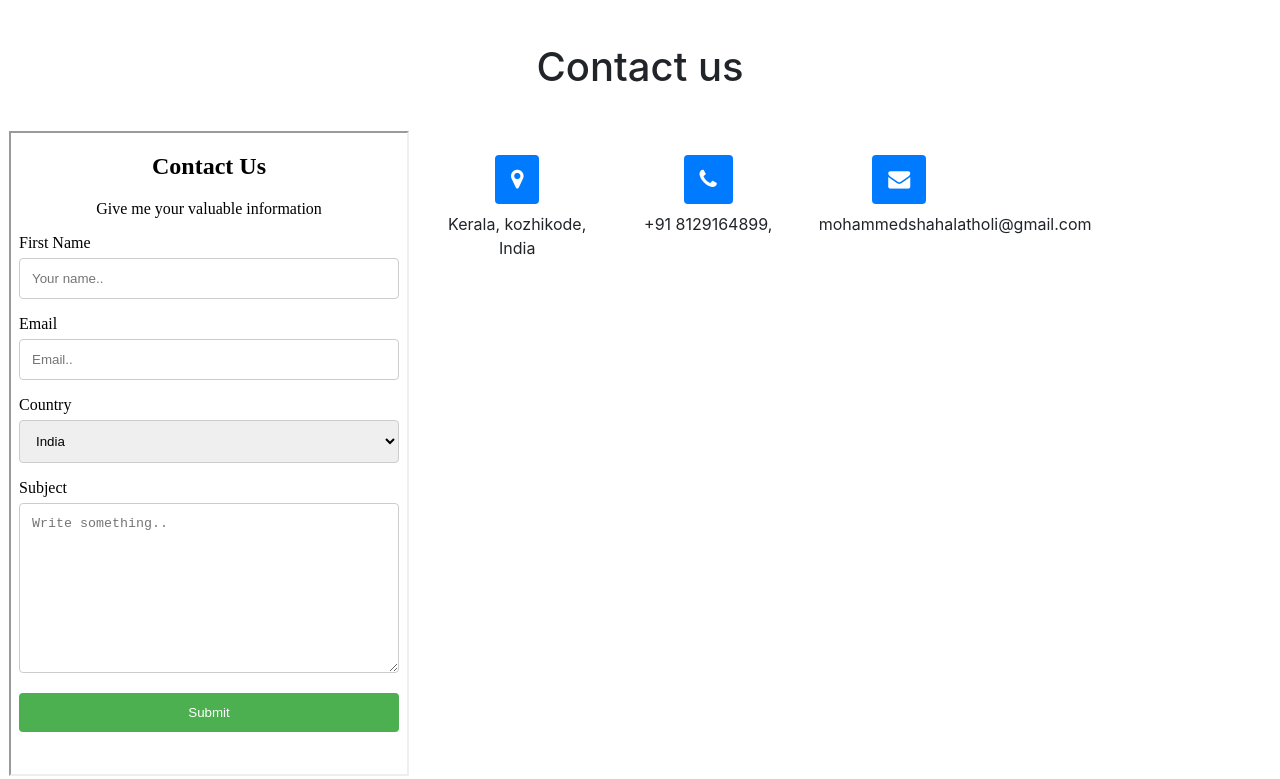
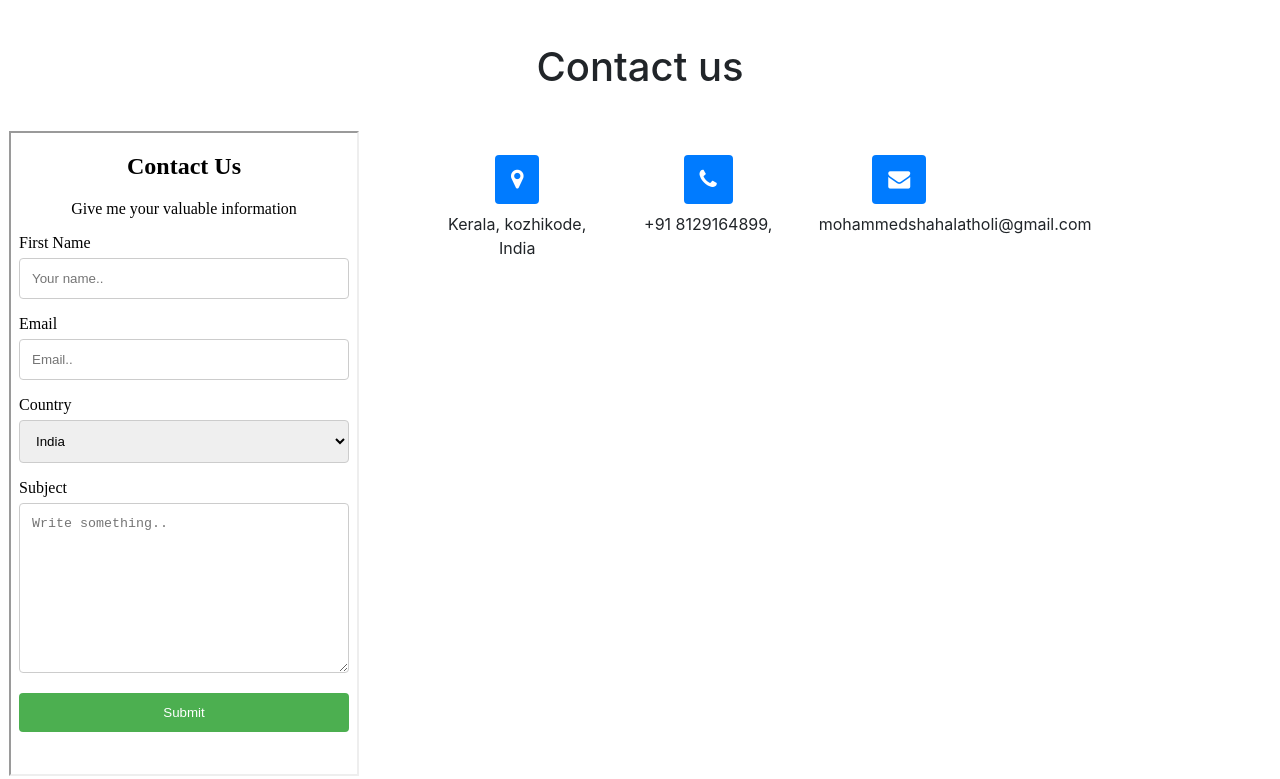
Before and after one commit to toonz25/myprofile, a plain HTML site: page index.html in a window 1280 px wide. Shown: the part 1360-2139 px from the top of the page. Drawn offline with nearby package versions, Linux system fonts and the light colour scheme.

Commit message:
resize the form

```diff
--- a/index.html
+++ b/index.html
@@ -185,7 +185,7 @@
 
             <!--Form with header-->
             <div class="">
-              <iframe src="my form.html" height="645" width="400" title="Iframe Example"></iframe>
+              <iframe src="my form.html" height="645" width="350" title="Iframe Example"></iframe>
             </div>
             </div>
             <!--Form with header-->
```
